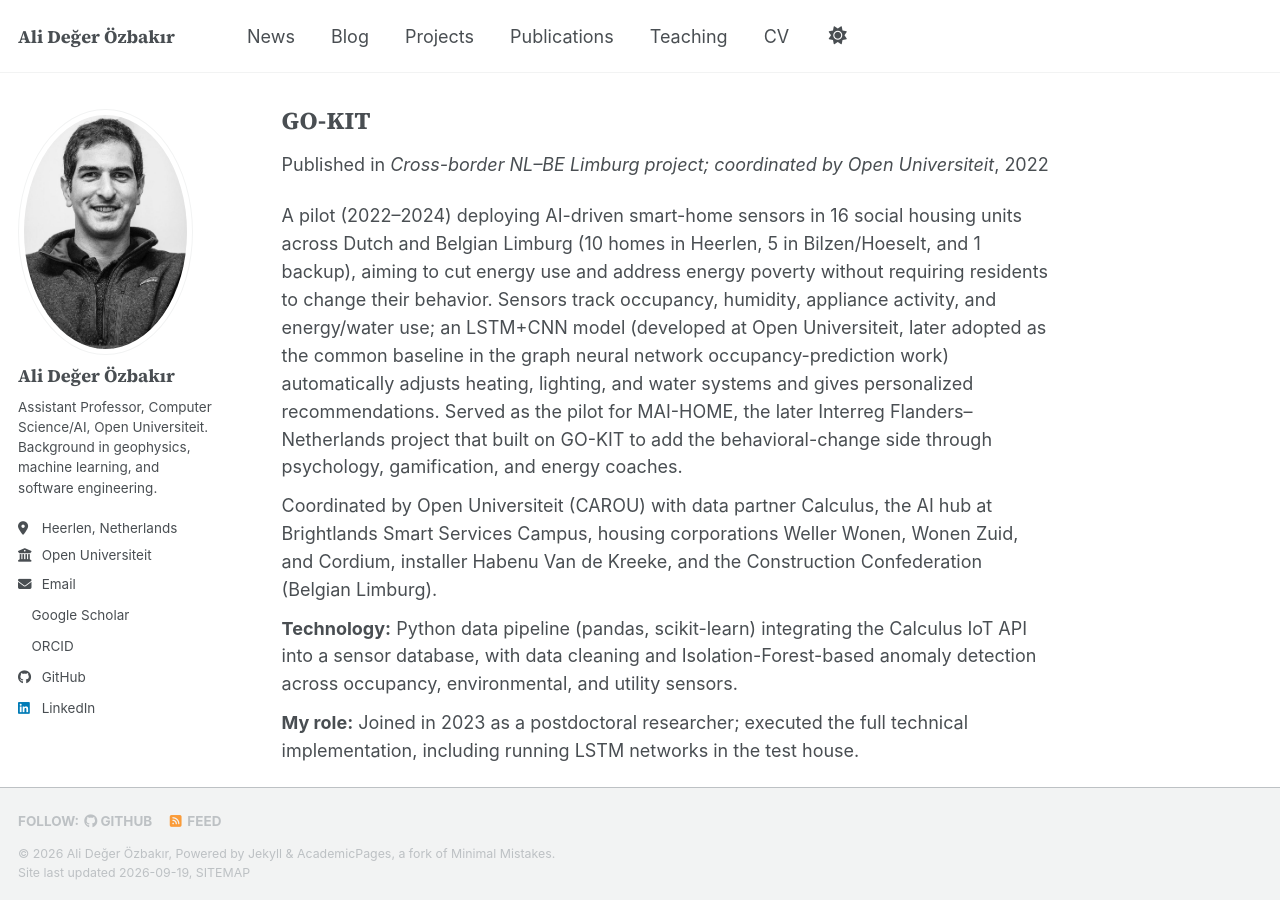
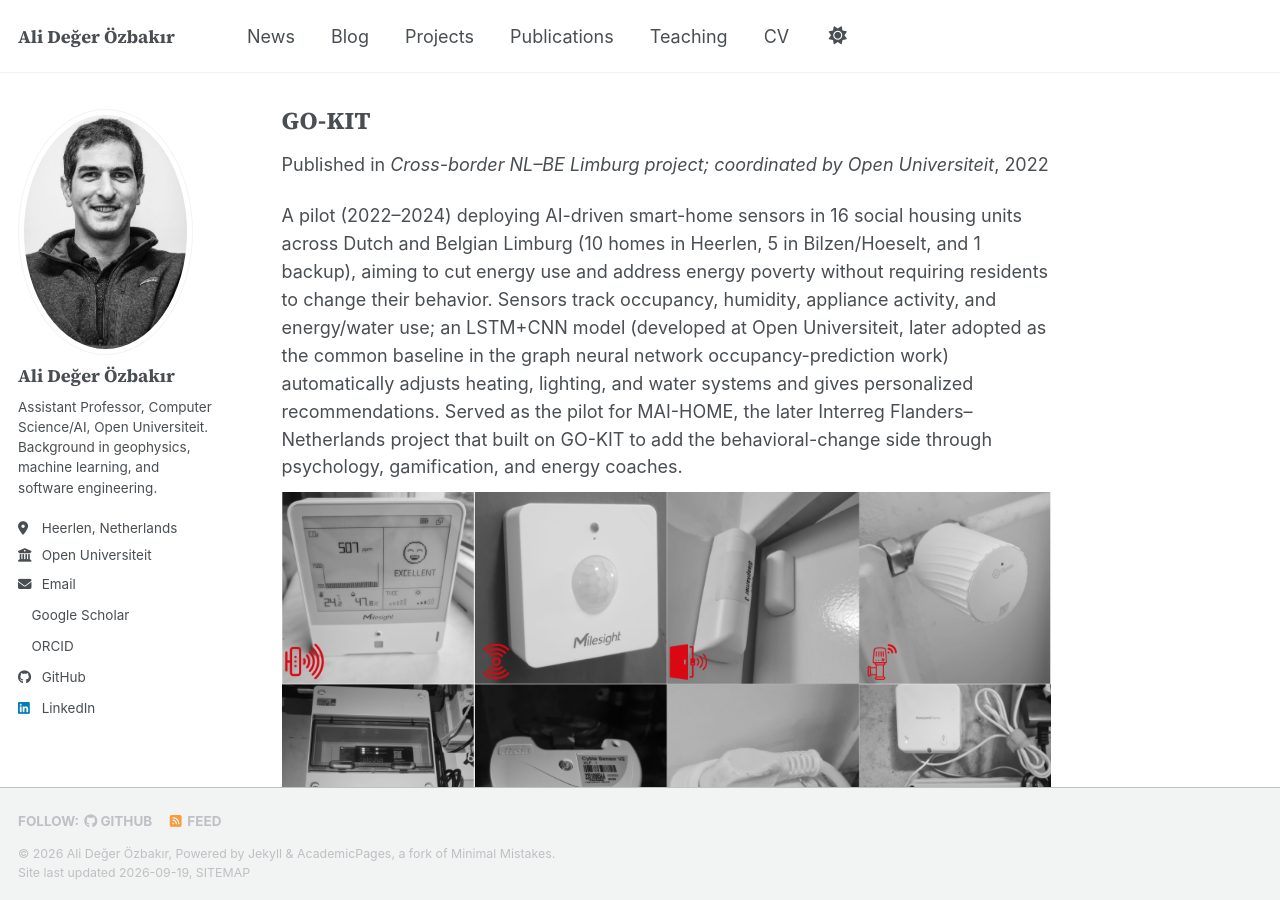
Before and after one commit to aozbakir/aozbakir.github.io, a Jekyll site: the page built from _projects/go-kit.md, in a window 1280 px wide and 900 px high. Built offline with Jekyll 4.4.1, drawn with Linux system fonts in a browser that asks for light colours; a style sheet for code colours, icons or effects is not loaded.

Commit message:
Add pilot-home sensor photos and floor plan to GO-KIT
Real hardware and deployment images from the pilot, more concrete
than a diagram for a project that's fundamentally about physical
installation.

Co-Authored-By: Claude Sonnet 5 <noreply@anthropic.com>

```diff
--- a/_projects/go-kit.md
+++ b/_projects/go-kit.md
@@ -12,6 +12,10 @@ tech: ["Python", "LSTM", "scikit-learn"]
 
 A pilot (2022–2024) deploying AI-driven smart-home sensors in 16 social housing units across Dutch and Belgian Limburg (10 homes in Heerlen, 5 in Bilzen/Hoeselt, and 1 backup), aiming to cut energy use and address energy poverty without requiring residents to change their behavior. Sensors track occupancy, humidity, appliance activity, and energy/water use; an LSTM+CNN model (developed at Open Universiteit, later adopted as the common baseline in the graph neural network occupancy-prediction work) automatically adjusts heating, lighting, and water systems and gives personalized recommendations. Served as the pilot for MAI-HOME, the later Interreg Flanders–Netherlands project that built on GO-KIT to add the behavioral-change side through psychology, gamification, and energy coaches.
 
+![Physical sensors deployed in the GO-KIT pilot homes: a CO2/environment monitor, a PIR motion sensor, a door sensor, a smart radiator valve, a smart socket, a meter panel, a water/gas pulse-counter sensor, and a base station gateway](/images/slide_4_1.png)
+
+![Floor plan of a GO-KIT pilot home showing sensor placement across the ground and upper floors, with a legend for the base station, smartmeter, smart socket, PIR and light, radiator valve, environment multisensor, door sensor, leakage sensor, gas pulse counter, remote control, and QR feedback](/images/slide_4_2.png)
+
 Coordinated by Open Universiteit (CAROU) with data partner Calculus, the AI hub at Brightlands Smart Services Campus, housing corporations Weller Wonen, Wonen Zuid, and Cordium, installer Habenu Van de Kreeke, and the Construction Confederation (Belgian Limburg).
 
 **Technology:** Python data pipeline (pandas, scikit-learn) integrating the Calculus IoT API into a sensor database, with data cleaning and Isolation-Forest-based anomaly detection across occupancy, environmental, and utility sensors.
```
Also changed, not shown: images/slide_4_1.png (added), images/slide_4_2.png (added).
